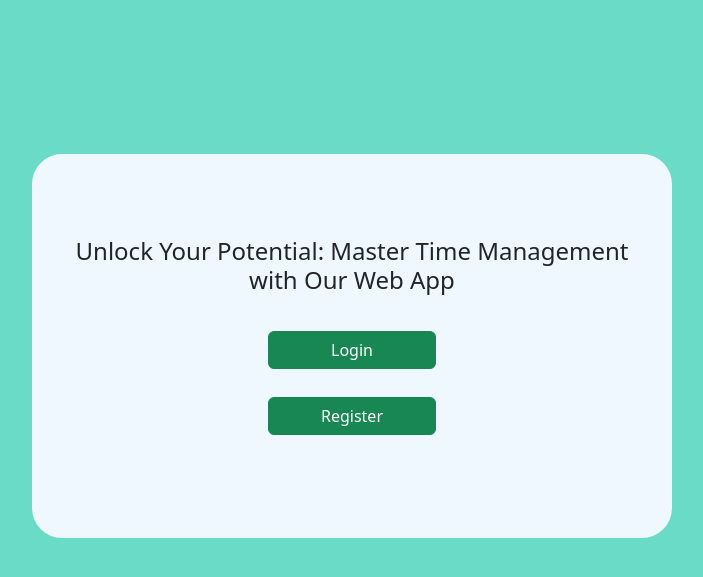
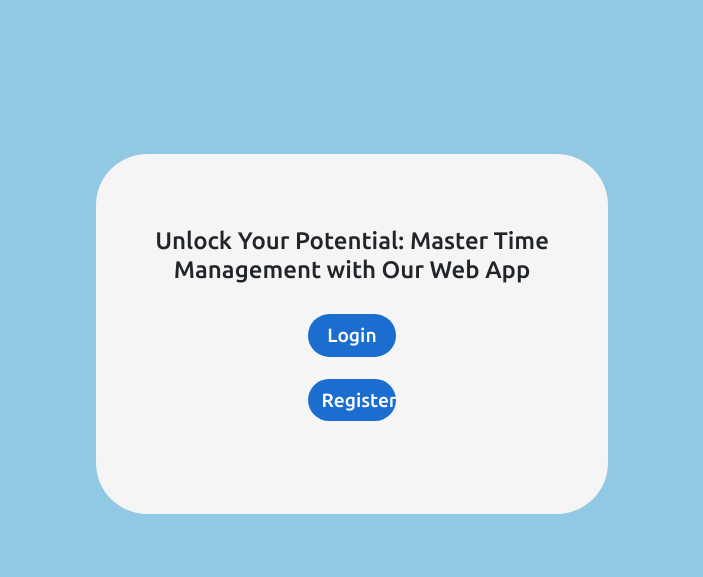
Before and after one commit to Daksh-Madaan/swayamkaro, a Flask app: page / in a window 1280 px wide. Shown: the top 577 px of the page, without its empty margins (288-991 px from the left). Run offline with Flask 2, Linux system fonts and the light colour scheme; some libraries are stand-ins or nearby versions.

Commit message:
Update home.html

```diff
--- a/templates/home.html
+++ b/templates/home.html
@@ -4,29 +4,36 @@
     <meta charset="utf-8">
     <meta name="viewport" content="width=device-width, initial-scale=1">
     <title>Home</title>
+    <link rel="preconnect" href="https://fonts.googleapis.com">
+    <link rel="preconnect" href="https://fonts.gstatic.com" crossorigin>
+    <link href="https://fonts.googleapis.com/css2?family=Ubuntu:wght@500&display=swap" rel="stylesheet">
     <link href="https://cdn.jsdelivr.net/npm/bootstrap@5.3.2/dist/css/bootstrap.min.css" rel="stylesheet" integrity="sha384-T3c6CoIi6uLrA9TneNEoa7RxnatzjcDSCmG1MXxSR1GAsXEV/Dwwykc2MPK8M2HN" crossorigin="anonymous">
   </head>
   <style>
     body {
       margin-top: 12%;
-      background-color: #69dbc6;
+      background-color: #91C8E4;
+      font-family: 'Ubuntu', sans-serif !important;
     }
     .main {
       margin: auto;
-      height: 48vh;
+      height: 45vh;
       padding: 3%;
-      background-color: aliceblue;
-      max-width: 50%;
+      background-color: #F5F5F5;
+      max-width: 40%;
       width: 100%;
-      border-radius: 30px;
+      border-radius: 3.2rem;
       text-align: center;
     }
     h4 {
       margin-top: 8%;
     }
     button {
-      width: 30%;
+      font-size: 1.2rem !important;
+      width: 20%;
       margin-top: 5%;
+      background-color: #1C6DD0 !important;
+      border-radius: 50px !important;
     }
     @media only screen and (max-width: 600px) {
       .main {
@@ -42,8 +49,8 @@
   <body>
     <div class="main">
       <h4>Unlock Your Potential: Master Time Management with Our Web App</h4>
-      <button type="button" class="btn btn-success"><a style="text-decoration: none; color: white;" href="/login">Login</a></button><br>
-      <button type="button" class="btn btn-success"><a style="text-decoration: none; color: white;" href="/register">Register</a></button>
+      <button type="button" class="btn"><a style="text-decoration: none; color: white;" href="/login">Login</a></button><br>
+      <button type="button" class="btn"><a style="text-decoration: none; color: white;" href="/register">Register</a></button>
     </div>
     <script src="https://cdn.jsdelivr.net/npm/bootstrap@5.3.2/dist/js/bootstrap.bundle.min.js" integrity="sha384-C6RzsynM9kWDrMNeT87bh95OGNyZPhcTNXj1NW7RuBCsyN/o0jlpcV8Qyq46cDfL" crossorigin="anonymous"></script>
   </body>
```
